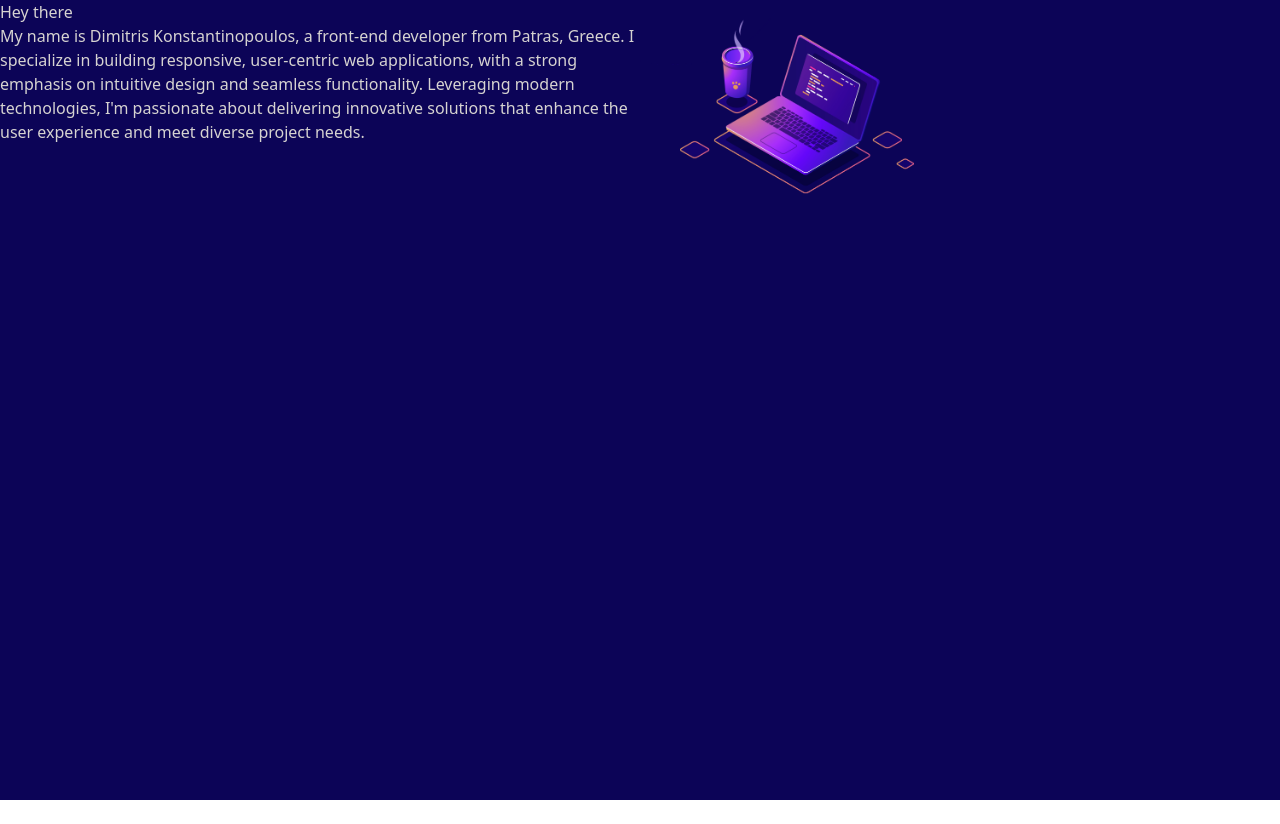
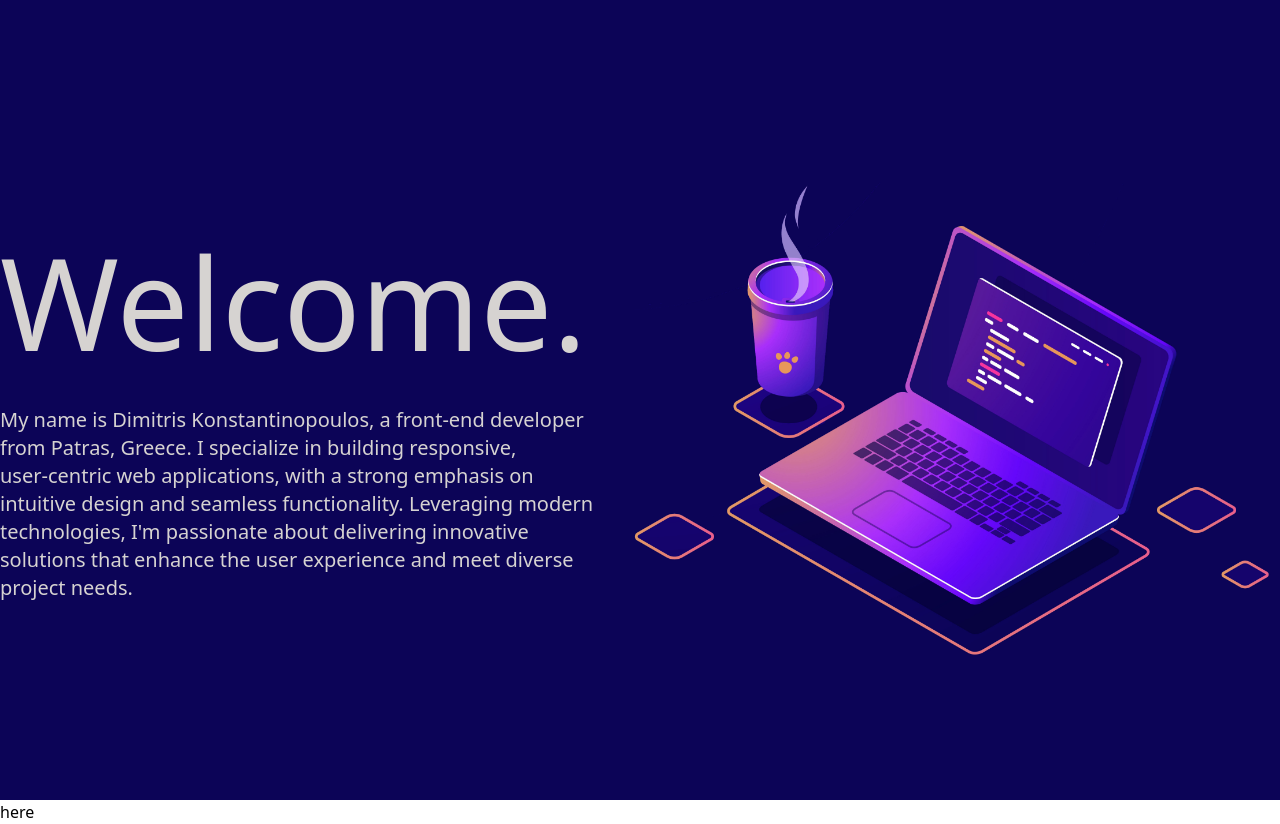
Before and after one commit to JimKonstantinopoulos/Portfolio, a React (Vite) app: page / in a window 1280 px wide. Before the commit the page ends 800 px from the top, so only its background shows below. Built offline with nearby package versions, Linux system fonts and the light colour scheme.

Commit message:
Finalize main idea of Header

```diff
--- a/src/index.css
+++ b/src/index.css
@@ -1,6 +1,10 @@
 @tailwind base;
 @tailwind components;
 @tailwind utilities;
+
+body{
+    overflow-x: hidden;
+}
 
 .hero-text.visible{
     opacity: 1;
--- /dev/null
+++ b/src/ui/Content.jsx
@@ -0,0 +1,7 @@
+function Content(){
+    return <main>
+        <p>here</p>
+    </main>
+}
+
+export default Content;
--- a/src/ui/Header.jsx
+++ b/src/ui/Header.jsx
@@ -1,12 +1,16 @@
+import Content from "./Content";
 import HeroText from "./HeroText";
 import Logo from "./Logo";
 
 function Header() {
   return (
-    <header className="flex min-h-svh bg-background">
+    <>
+    <header className="flex flex-col desktop:flex-row desktop:justify-around items-center min-h-svh bg-background pt-10 desktop:gap-4">
+      <Logo />
       <HeroText />
-      <Logo />
     </header>
+    <Content />
+    </>
   );
 }
 
--- a/src/ui/HeroText.jsx
+++ b/src/ui/HeroText.jsx
@@ -24,11 +24,9 @@ function HeroText() {
   }, []);
 
   return (
-    <div className="max-w-[40rem] text-stone-300">
-      <p>
-        <span>Hey there</span>
-      </p>
-      <p>
+    <div className="max-w-[40rem] text-stone-300 order-2 desktop:order-1 flex flex-col gap-10 items-center desktop:items-start">
+      <p className="text-9xl">Welcome.</p>
+      <p className="desktop:text-left desktop:text-xl">
         {heroTextArr.map((el, i) => (
           <span
             key={i}
--- a/src/ui/Logo.jsx
+++ b/src/ui/Logo.jsx
@@ -1,6 +1,6 @@
 function Logo() {
     return (
-      <div className="max-w-80">
+      <div className="max-w-[40rem] order-1 desktop:order-2 m-6 desktop:m-2">
         <img src="../public/heroImg.jpg" alt="laptop" />
       </div>
     );
--- /dev/null
+++ b/src/ui/Project.jsx
@@ -0,0 +1,5 @@
+function Project(){
+    return <p>project</p>
+}
+
+export default Project;
```
Also changed, not shown: public/heroImg.jpg.
